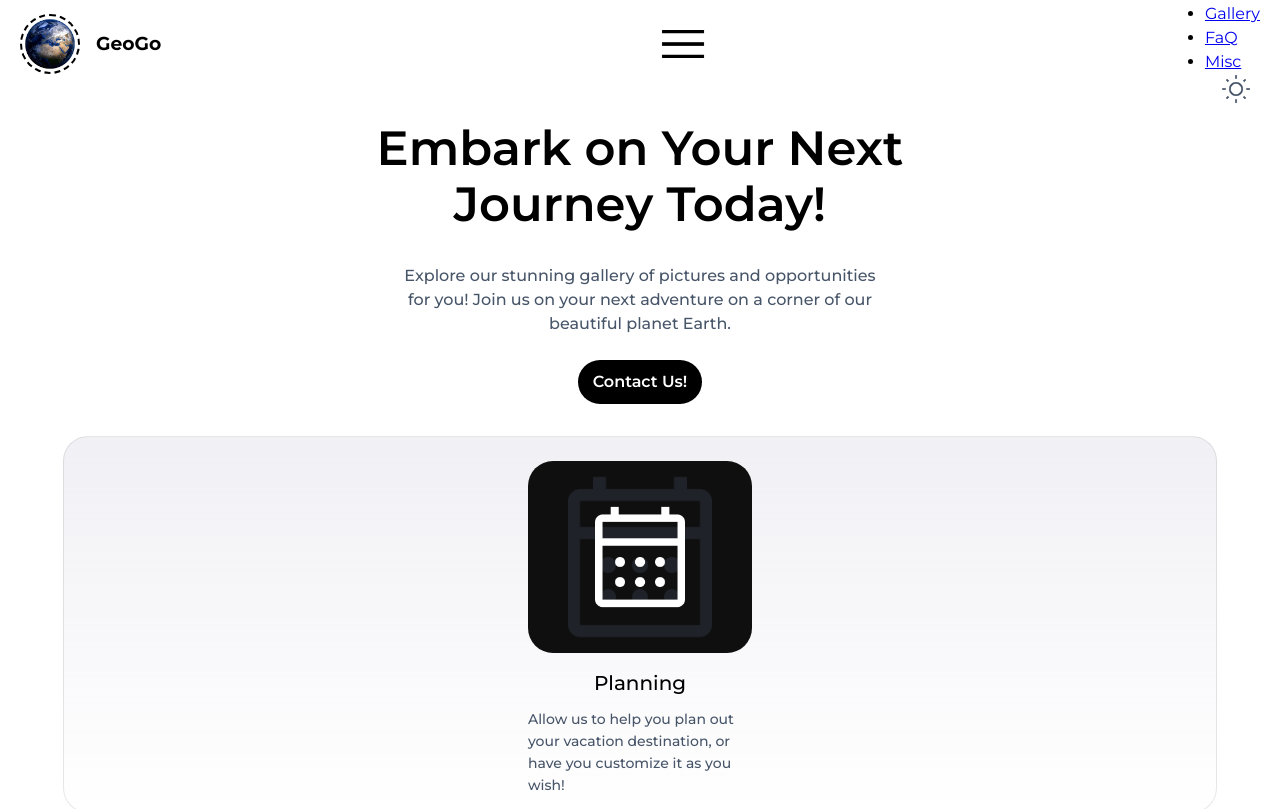
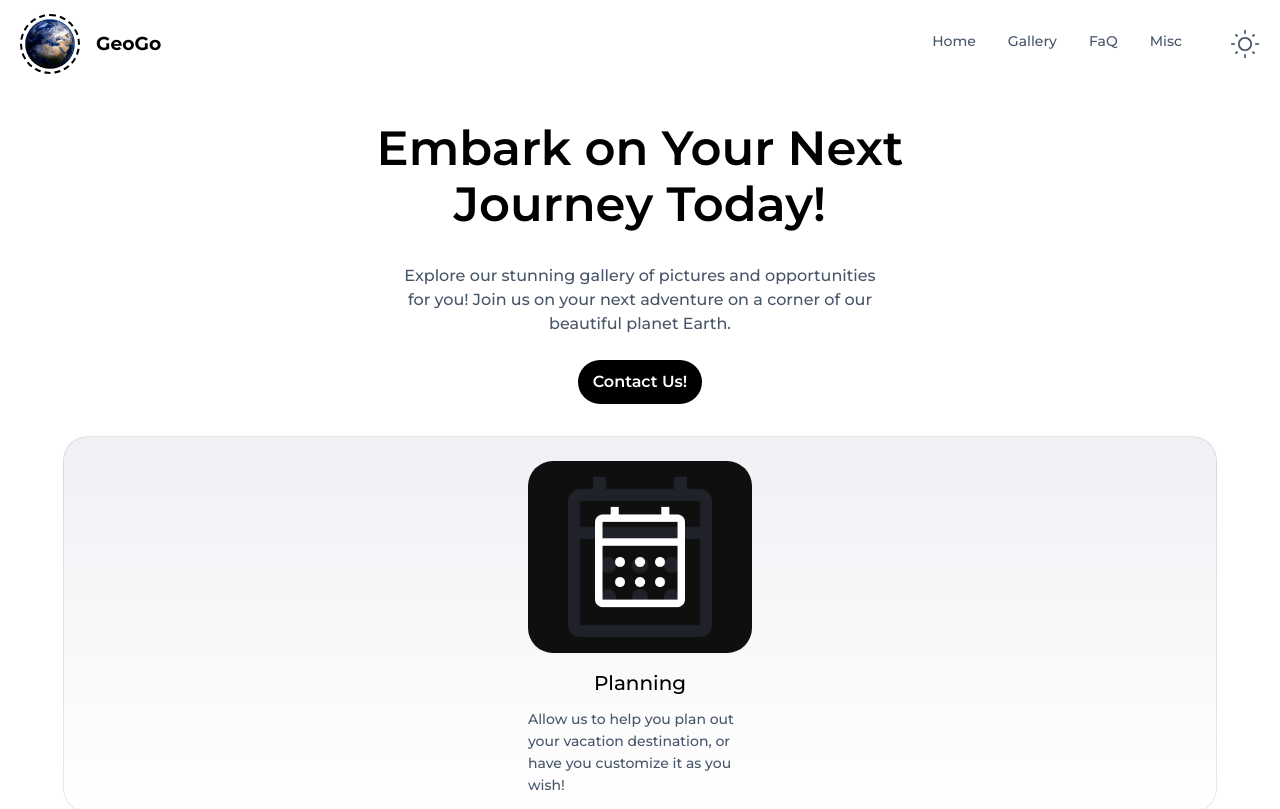
Before and after one commit to Nero1889/Project-5---GeoGo, a React (Vite) app: page / in a window 1280 px wide. Shown: the top 809 px of the page. Built offline with nearby package versions, Linux system fonts and the light colour scheme; a web font is replaced by a local one.

Commit message:
Update header.css

```diff
--- a/src/header.css
+++ b/src/header.css
@@ -22,10 +22,41 @@
     z-index: 3;
     position: relative;
 }
+#menu {
+    display: block;
+}
 #earth-logo {
     border: 2px dashed var(--txt-hvr);
     border-radius: 50%;
 }
+
+
+.header nav {
+    display: none;
+}
+
+
+/* Start of Desktop Navigation */
+
+#desktop-navbar {
+    list-style: none;
+    display: flex;
+    gap: 2rem;
+}
+#desktop-navbar a {
+    color: var(--txt);
+    text-decoration: none;
+    font-size: var(--size-sm);
+    font-weight: 500;
+}
+#desktop-navbar a:hover {
+    color: var(--txt-hvr);
+}
+
+/* End of Desktop Navigation */
+
+
+
 #logo-container {
     display: flex;
     align-items: center;
@@ -152,3 +183,13 @@
     width: var(--size-3xl);
     margin-left: 1rem;
 }
+
+/* md = (medium) */
+@media (min-width: 768px) {
+    #menu {
+        display: none;
+    }
+    .header nav {
+        display: block;
+    }
+}
```
